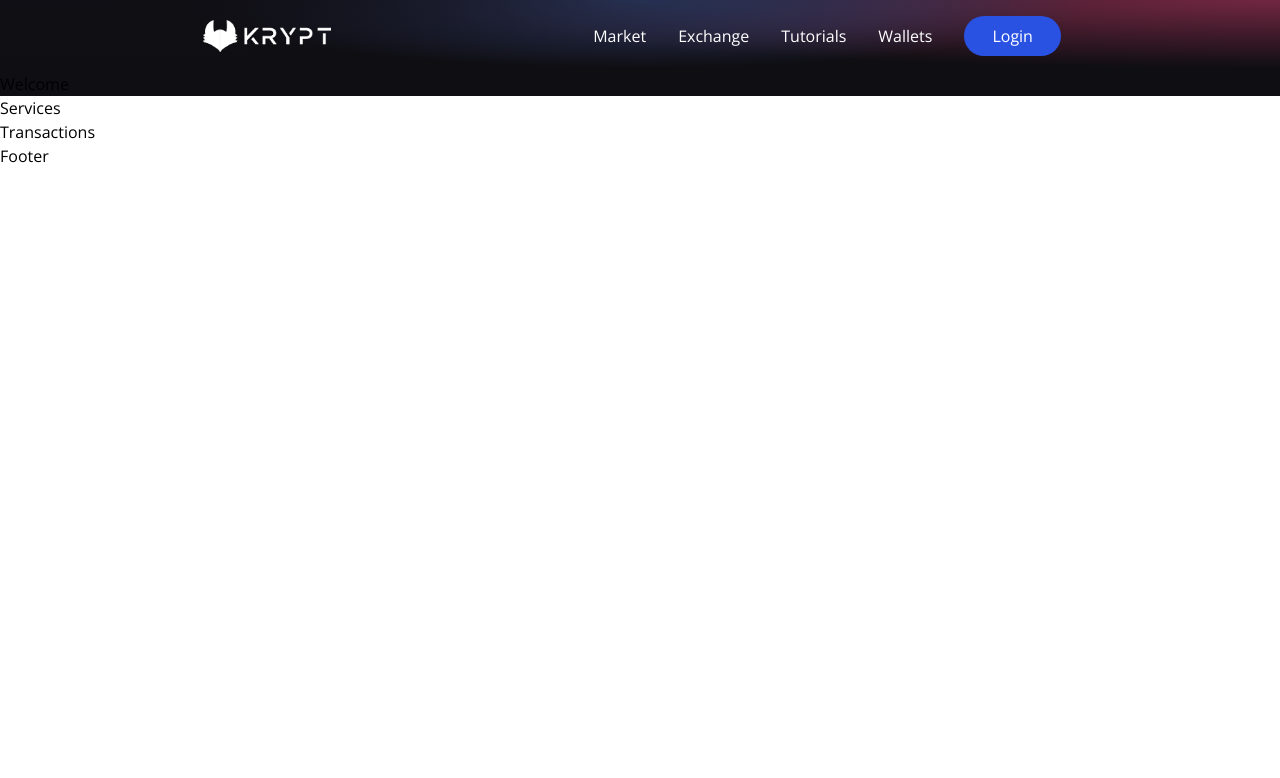
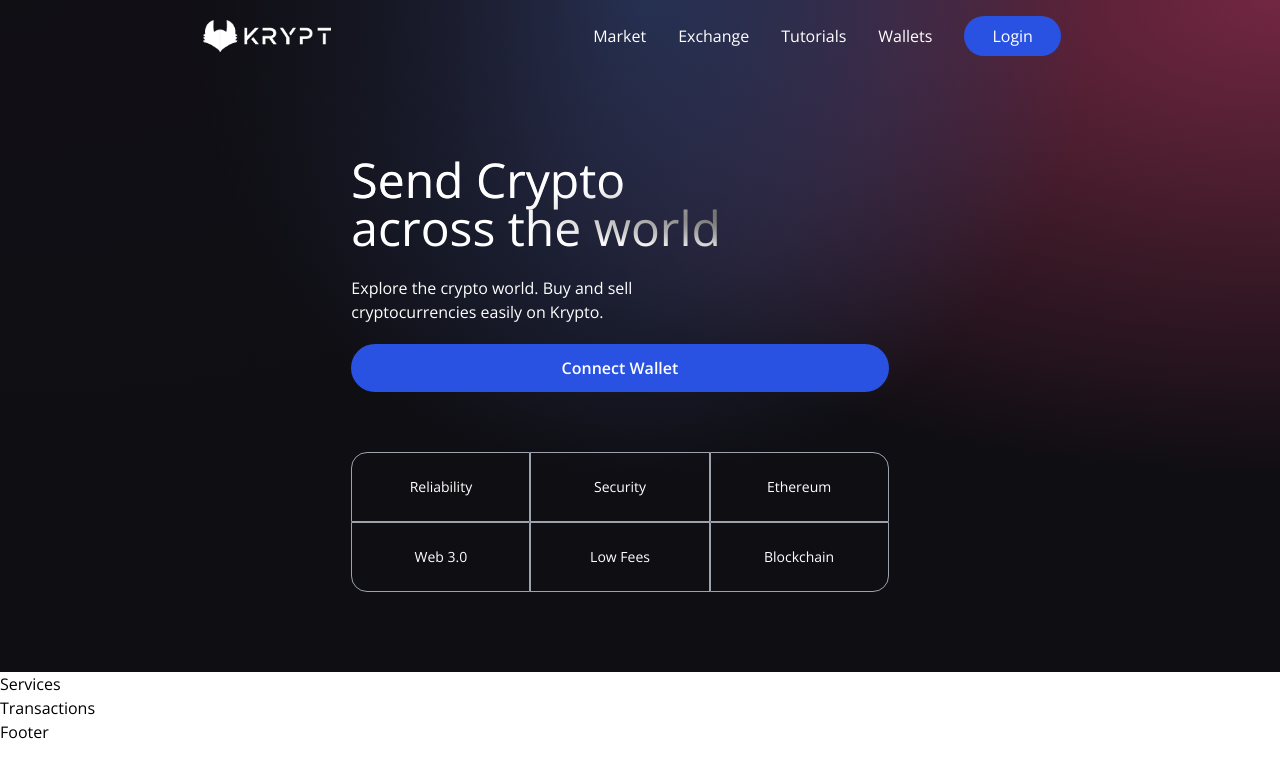
Before and after one commit to droidbg/SendCrypto, a React (Vite) app in the folder client/: page / in a window 1280 px wide. Shown: the top 778 px of the page. Built offline with nearby package versions, Linux system fonts and the light colour scheme.

Commit message:
[Binni] Add. welcome section

```diff
--- a/client/src/components/Welcome.jsx
+++ b/client/src/components/Welcome.jsx
@@ -1,5 +1,49 @@
+import { AiFillPlayCircle } from "react-icons/ai";
+import { SiEthereum } from "react-icons/si";
+import { BsInfoCircle } from "react-icons/bs";
+import Loader from "./Loader";
+const commonStyles =
+  "min-h-[70px] sm:px-0 px-2 sm:min-w-[120px] flex justify-center items-center border-[0.5px] border-gray-400 text-sm font-light text-white";
 const Welcome = () => {
-  return <h1>Welcome</h1>;
+  const connectWallet = () => {};
+  return (
+    <div className="flex w-full justify-center items-center">
+      <div className="flex md:flex-row flex-col items-start justify-between md:p-20 py-12 px-4">
+        <div className="flex flex-1 justify-start flex-col md:mr-10">
+          <h1 className="text-3xl sm:text-5xl text-white text-gradient py-1">
+            Send Crypto
+            <br />
+            across the world
+          </h1>
+          <p className="text-left mt-5 text-white font-light md:w-9/12 w-11/12 text-base">
+            Explore the crypto world. Buy and sell cryptocurrencies easily on
+            Krypto.
+          </p>
+          <button
+            type="button"
+            onClick={connectWallet}
+            className="flex flex-row justify-center items-center my-5
+            bg-[#2952e3] p-3 rounded-full cursor-pointer hover:bg-[#2546bd]"
+          >
+            <p className="text-white text-base font-semibold">Connect Wallet</p>
+          </button>
+
+          <div className="grid sm:grid-cols-3 grid-cols-2 w-full mt-10">
+            <div className={`rounded-tl-2xl ${commonStyles}`}>Reliability</div>
+
+            <div className={commonStyles}>Security</div>
+
+            <div className={`rounded-tr-2xl ${commonStyles}`}>Ethereum</div>
+
+            <div className={`rounded-bl-2xl ${commonStyles}`}>Web 3.0</div>
+            <div className={commonStyles}>Low Fees</div>
+
+            <div className={`rounded-br-2xl ${commonStyles}`}>Blockchain</div>
+          </div>
+        </div>
+      </div>
+    </div>
+  );
 };
 
 export default Welcome;
```
